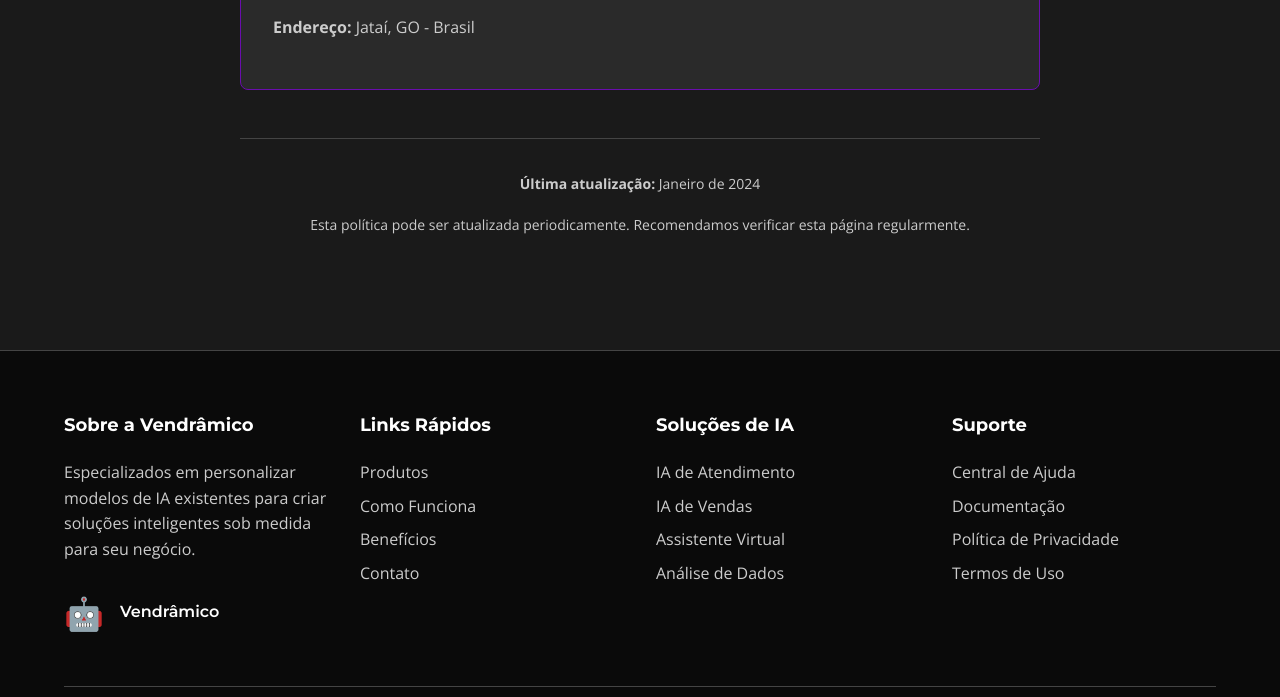
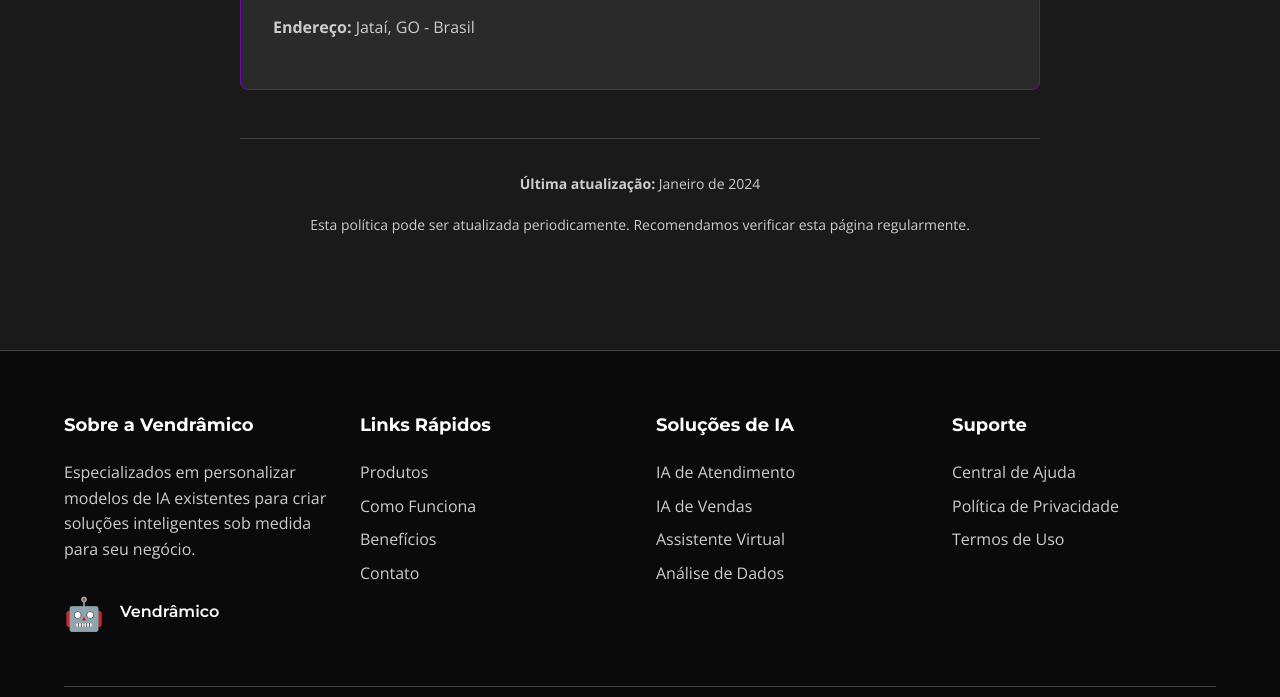
Before and after one commit to ArtzAlves/projetoFinal, a website built with Vite: page politica-privacidade.html in a window 1280 px wide. Shown: the part 4695-5392 px from the top of the page. Built offline with nearby package versions, Linux system fonts and the light colour scheme.

Commit message:
Updated politica-privacidade.html

```diff
--- a/politica-privacidade.html
+++ b/politica-privacidade.html
@@ -529,7 +529,6 @@
                     <h4 class="footer-column__title">Suporte</h4>
                     <ul class="footer-column__list">
                         <li><a href="index.html#contato" class="footer-column__link">Central de Ajuda</a></li>
-                        <li><a href="index.html#contato" class="footer-column__link">Documentação</a></li>
                         <li><a href="politica-privacidade.html" class="footer-column__link">Política de Privacidade</a></li>
                         <li><a href="termos-uso.html" class="footer-column__link">Termos de Uso</a></li>
                     </ul>
```
